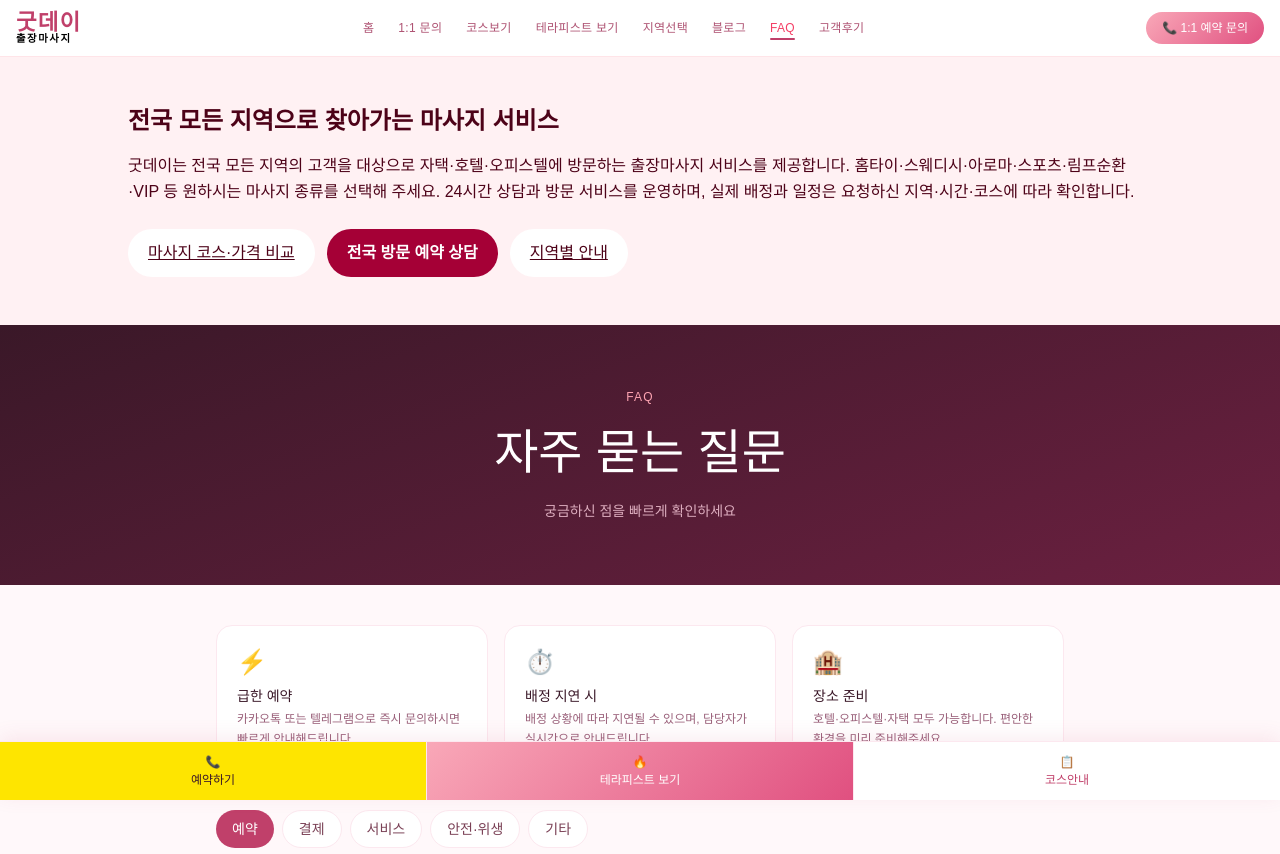
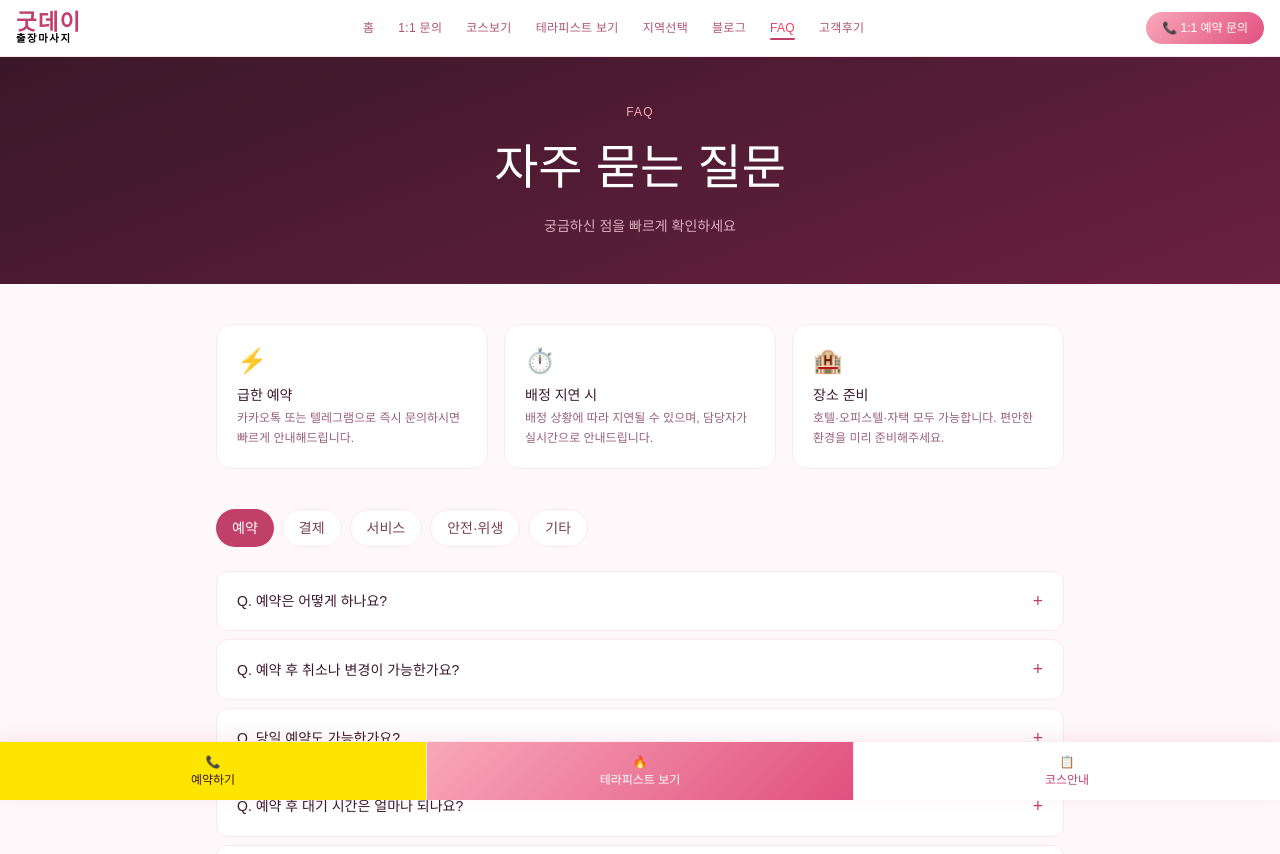
Before and after one commit to kimguang323/goodday-massage, a Next.js app: page /faq in a window 1280 px wide. Shown: the top 854 px of the page. Built offline with nearby package versions, Linux system fonts and the light colour scheme.

Commit message:
Tighten page spacing and put FAQ heading before supporting content

```diff
--- a/src/App.tsx
+++ b/src/App.tsx
@@ -455,7 +455,7 @@ function ReviewPage({ onBook }: { onBook: () => void }) {
   return (
     <section id="reviews" className="pb-24 min-h-screen" style={{ background: '#fff8fa' }}>
       {/* 메인 배너 */}
-      <div className="w-full pt-14">
+      <div className="w-full">
         <img loading="lazy" decoding="async" src="/reviews-banner.webp" alt="굿데이마사지 고객후기" className="w-full" style={{ display: 'block' }} />
       </div>
       {/* 히어로 */}
@@ -601,7 +601,7 @@ function BlogPage() {
   return (
     <section id="blog" className="min-h-screen pb-24" style={{ background: '#fff8fa' }}>
       {/* 메인 배너 */}
-      <div className="w-full pt-14">
+      <div className="w-full">
         <img loading="lazy" decoding="async" src="/blog-banner.webp" alt="굿데이마사지 블로그" className="w-full" style={{ display: 'block' }} />
       </div>
 
@@ -656,7 +656,7 @@ function FaqPage() {
   return (
     <section id="faq" className="min-h-screen pb-24" style={{ background: '#fff8fa' }}>
       {/* 히어로 */}
-      <div className="py-16 text-center" style={{ background: 'linear-gradient(160deg, #3a1828, #6b2040)' }}>
+      <div className="py-8 sm:py-12 text-center" style={{ background: 'linear-gradient(160deg, #3a1828, #6b2040)' }}>
         <div className="text-xs tracking-widest uppercase mb-3" style={{ color: '#fda4b2' }}>FAQ</div>
         <h1 style={{ fontSize: 'clamp(1.8rem, 4vw, 3rem)', color: 'white', fontWeight: 400 }}>자주 묻는 질문</h1>
         <p className="mt-3 text-sm" style={{ color: 'rgba(255,210,225,0.8)' }}>궁금하신 점을 빠르게 확인하세요</p>
@@ -1435,7 +1435,6 @@ export default function App() {
       </section>}
 
       {currentPage === 'home' && <NationwideOverview />}
-      {currentPage === 'faq' && <NationwideOverview compact />}
 
       {/* ── SERVICES ── */}
       {currentPage === 'services' && <section id="services" className="py-0 min-h-screen" style={{ background: 'white' }}>
@@ -1789,14 +1788,14 @@ export default function App() {
       {currentPage === 'blog' && <BlogPage />}
 
       {/* ── FAQ ── */}
-      {currentPage === 'faq' && <FaqPage />}
+      {currentPage === 'faq' && <><FaqPage /><NationwideOverview compact /></>}
 
       {/* ── REGIONS ── */}
       {currentPage === 'regions' && <section id="regions" className="py-0 min-h-screen" style={{ background: 'white' }}>
 
         {/* 히어로 */}
         {/* 메인 배너 */}
-        <div className="w-full pt-14">
+        <div className="w-full">
           <img loading="lazy" decoding="async" src="/regions-banner.webp" alt="굿데이마사지 지역선택" className="w-full" style={{ display: 'block' }} />
         </div>
 
@@ -1833,7 +1832,7 @@ export default function App() {
       {currentPage === 'contact' && <section id="contact" className="pb-24 min-h-screen" style={{ background: '#fff8fa' }}>
 
         {/* 배너 이미지 */}
-        <div className="w-full pt-14">
+        <div className="w-full">
           <img loading="lazy" decoding="async" src="/contact-new-banner.webp" alt="굿데이마사지 예약문의" className="w-full" style={{ display: 'block' }} />
         </div>
 
--- a/src/components/NationwideOverview.tsx
+++ b/src/components/NationwideOverview.tsx
@@ -5,7 +5,7 @@ import { MASSAGE_COURSES, NATIONWIDE_FAQS } from '../data/service-content'
 
 export default function NationwideOverview({ compact = false, region, city }: { compact?: boolean; region?: string; city?: string }) {
   const selectedRegion = REGIONS.find(item => item.name === region)
-  return <section className="bg-rose-50 px-6 py-12 text-rose-950" aria-label="전국 출장마사지 이용 안내">
+  return <section className={`bg-rose-50 px-6 ${compact ? 'py-6' : 'py-12'} text-rose-950`} aria-label="전국 출장마사지 이용 안내">
     <div className="mx-auto max-w-5xl">
       <h2 className="text-2xl font-semibold leading-snug">{city ? `${region} ${city}에서 이용하는 출장마사지` : '전국 모든 지역으로 찾아가는 마사지 서비스'}</h2>
       <p className="mt-4 leading-relaxed">굿데이는 전국 모든 지역의 고객을 대상으로 자택·호텔·오피스텔에 방문하는 출장마사지 서비스를 제공합니다. 홈타이·스웨디시·아로마·스포츠·림프순환·VIP 등 원하시는 마사지 종류를 선택해 주세요. 24시간 상담과 방문 서비스를 운영하며, 실제 배정과 일정은 요청하신 지역·시간·코스에 따라 확인합니다.</p>
```
